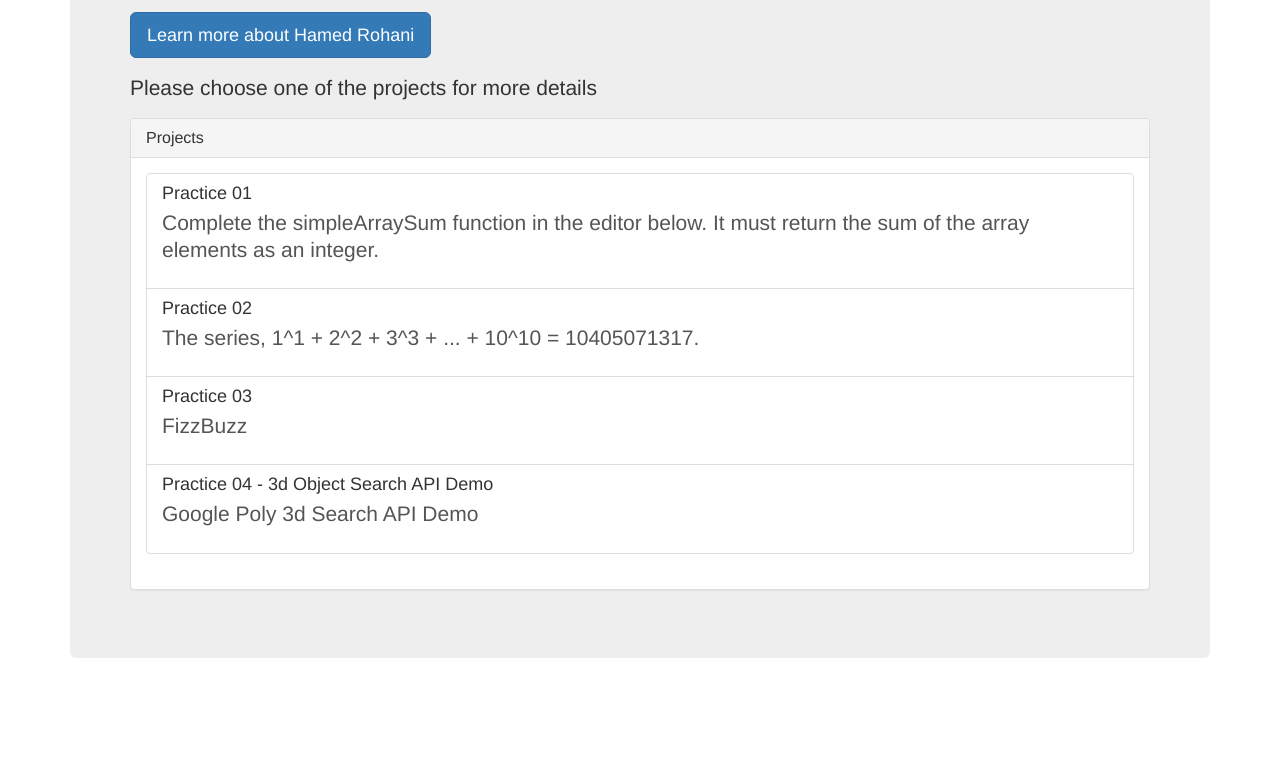
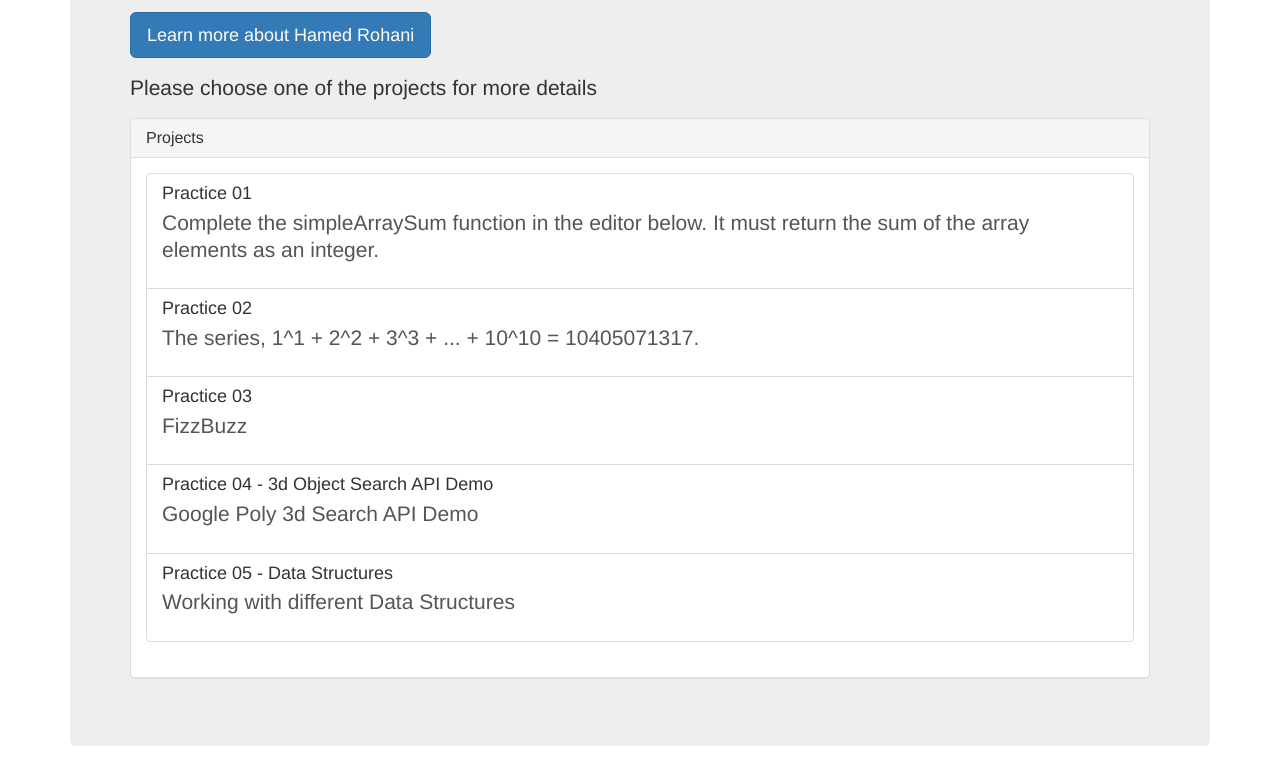
Before and after one commit to hmdroh/codingpractices, a plain HTML site: page index.html in a window 1280 px wide. Shown: the part 180-956 px from the top of the page. Before the commit the page ends 868 px from the top, so only its background shows below. Drawn offline with nearby package versions, Linux system fonts and the light colour scheme.

Commit message:
data structure updates

```diff
--- a/index.html
+++ b/index.html
@@ -52,6 +52,12 @@
                                         <p class="list-group-item-text">Google Poly 3d Search API Demo
                                             </p>
                                       </a>
+
+                                      <a href="https://github.com/hmdroh/codingpractices/tree/master/practice05%20-%20data%20structures" class="list-group-item ">
+                                        <h4 class="list-group-item-heading">Practice 05 - Data Structures</h4>
+                                        <p class="list-group-item-text">Working with different Data Structures
+                                            </p>
+                                      </a>
                               </div>
 
 
```
